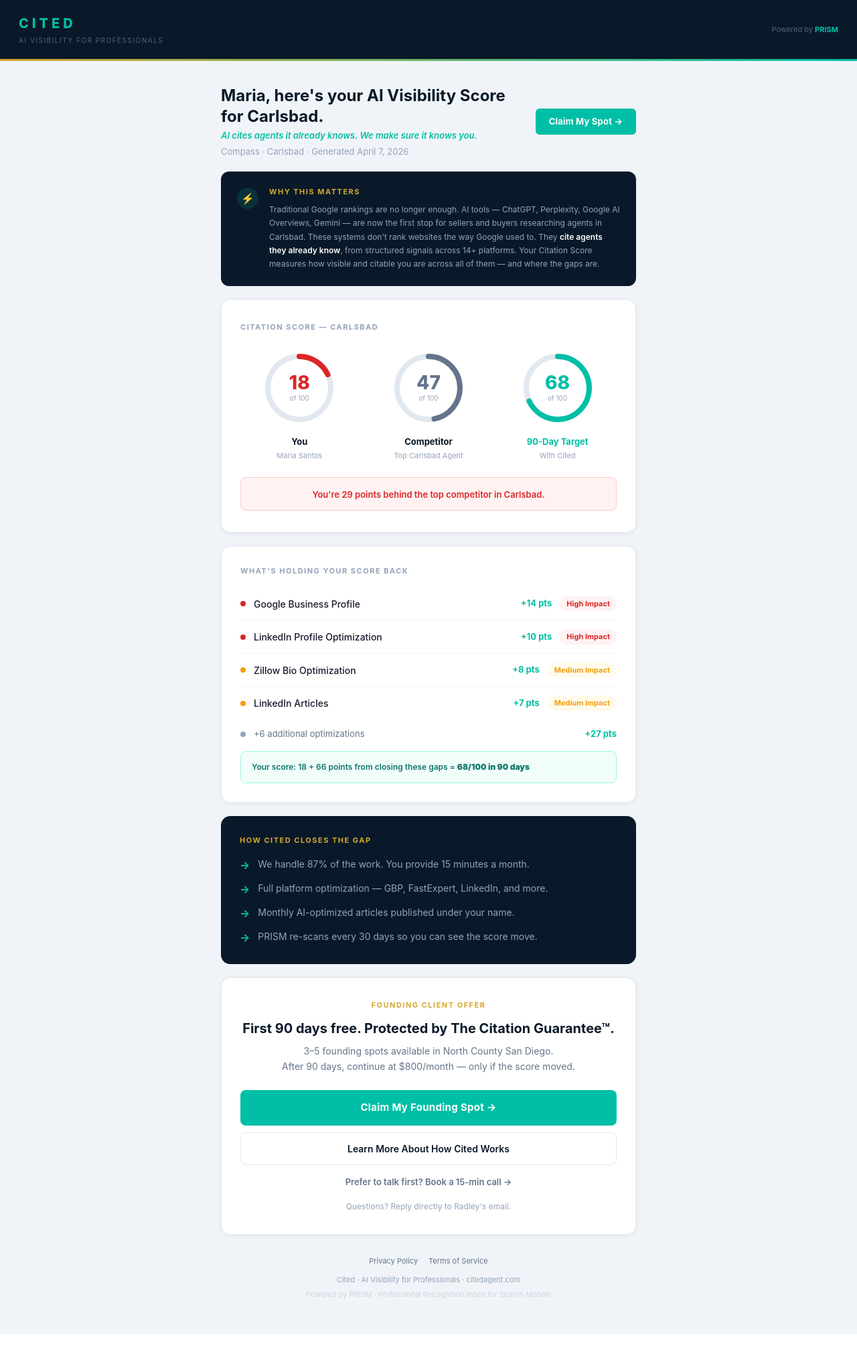
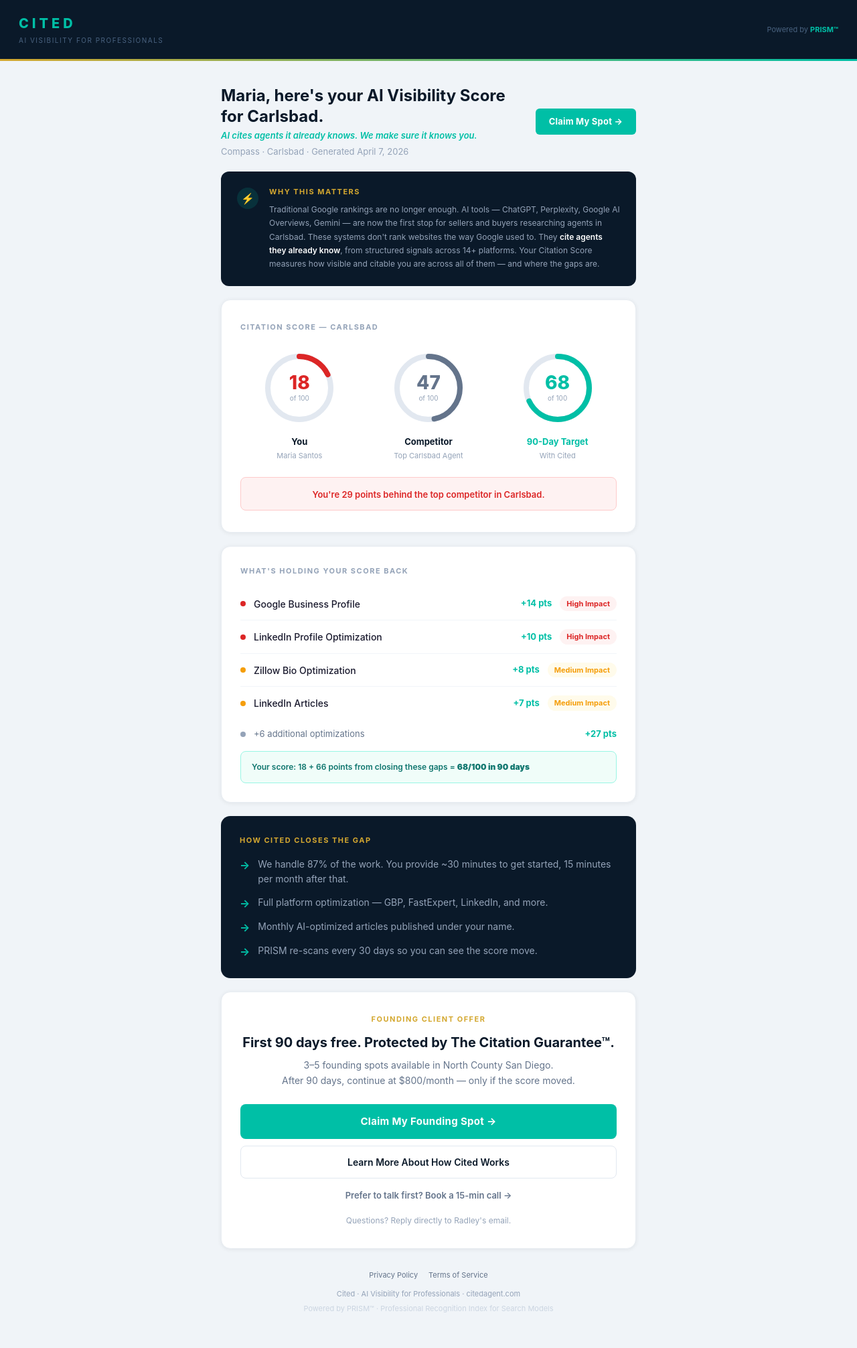
Before and after one commit to radleyraven/cited-dashboard, a Next.js app: page /score/maria-santos in a window 1280 px wide. Shown: the whole page at 67% size. Before the commit the page ends 1991 px from the top, so only its background shows below. Built offline with nearby package versions, Linux system fonts and the light colour scheme.

Commit message:
fix(CITED-096): founding cohort geography → North County San Diego

```diff
--- a/src/app/score/[slug]/page.tsx
+++ b/src/app/score/[slug]/page.tsx
@@ -145,7 +145,7 @@ export default async function ScorePage({ params }: { params: Promise<{ slug: st
           <div style={{ fontSize: '10px', color: '#4a6380', letterSpacing: '1.5px', textTransform: 'uppercase', marginTop: '3px' }}>{isVariantB ? 'AI Citation Optimization for Professionals' : 'AI Visibility for Professionals'}</div>
         </div>
         <div style={{ fontSize: '11px', color: '#4a6380', textAlign: 'right' }}>
-          Powered by <span style={{ color: '#00BFA6', fontWeight: 700 }}>PRISM</span>
+          Powered by <span style={{ color: '#00BFA6', fontWeight: 700 }}>PRISM™</span>
         </div>
       </header>
 
@@ -314,7 +314,7 @@ export default async function ScorePage({ params }: { params: Promise<{ slug: st
             How Cited Closes the Gap
           </div>
           {[
-            { icon: '→', text: 'We handle 87% of the work. You provide 15 minutes a month.' },
+            { icon: '→', text: 'We handle 87% of the work. You provide ~30 minutes to get started, 15 minutes per month after that.' },
             { icon: '→', text: 'Full platform optimization — GBP, FastExpert, LinkedIn, and more.' },
             { icon: '→', text: 'Monthly AI-optimized articles published under your name.' },
             { icon: '→', text: 'PRISM re-scans every 30 days so you can see the score move.' },
@@ -364,7 +364,7 @@ export default async function ScorePage({ params }: { params: Promise<{ slug: st
           </div>
           Cited · AI Visibility for Professionals · citedagent.com
           <br />
-          <span style={{ color: '#cbd5e1' }}>Powered by PRISM · Professional Recognition Index for Search Models</span>
+          <span style={{ color: '#cbd5e1' }}>Powered by PRISM™ · Professional Recognition Index for Search Models</span>
         </div>
       </main>
     </div>
```
